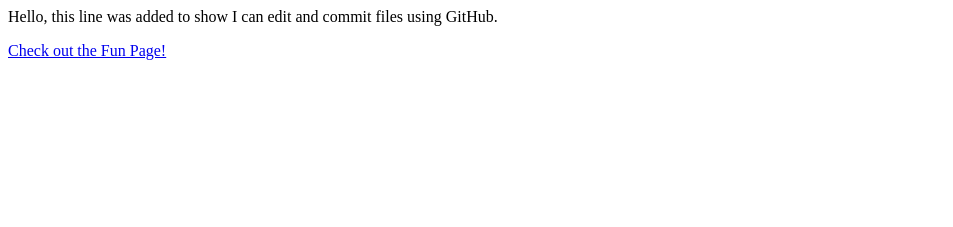
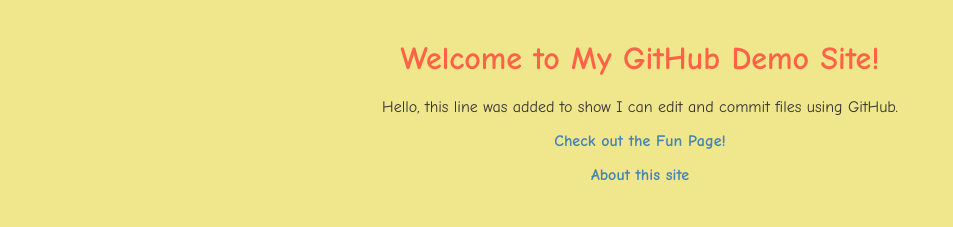
Before and after one commit to mmerino90/mmerino90.github.io, a plain HTML site: page index.html in a window 1280 px wide. Shown: the whole page, without its empty margins (0-953 px from the left). Drawn offline with Linux system fonts and the light colour scheme.

Commit message:
Fix index.html structure for proper web display

```diff
--- a/index.html
+++ b/index.html
@@ -1,4 +1,16 @@
 
-<!-- This is a demonstration edit for my GitHub assignment -->
-<p>Hello, this line was added to show I can edit and commit files using GitHub.</p>
-<p><a href="fun.html">Check out the Fun Page!</a></p>
+<!DOCTYPE html>
+<html lang="en">
+<head>
+	<meta charset="UTF-8">
+	<title>Home - GitHub Demo</title>
+	<link rel="stylesheet" href="style.css">
+</head>
+<body>
+	<!-- This is a demonstration edit for my GitHub assignment -->
+	<h1>Welcome to My GitHub Demo Site!</h1>
+	<p>Hello, this line was added to show I can edit and commit files using GitHub.</p>
+	<p><a href="fun.html">Check out the Fun Page!</a></p>
+	<p><a href="about.md">About this site</a></p>
+</body>
+</html>
```
